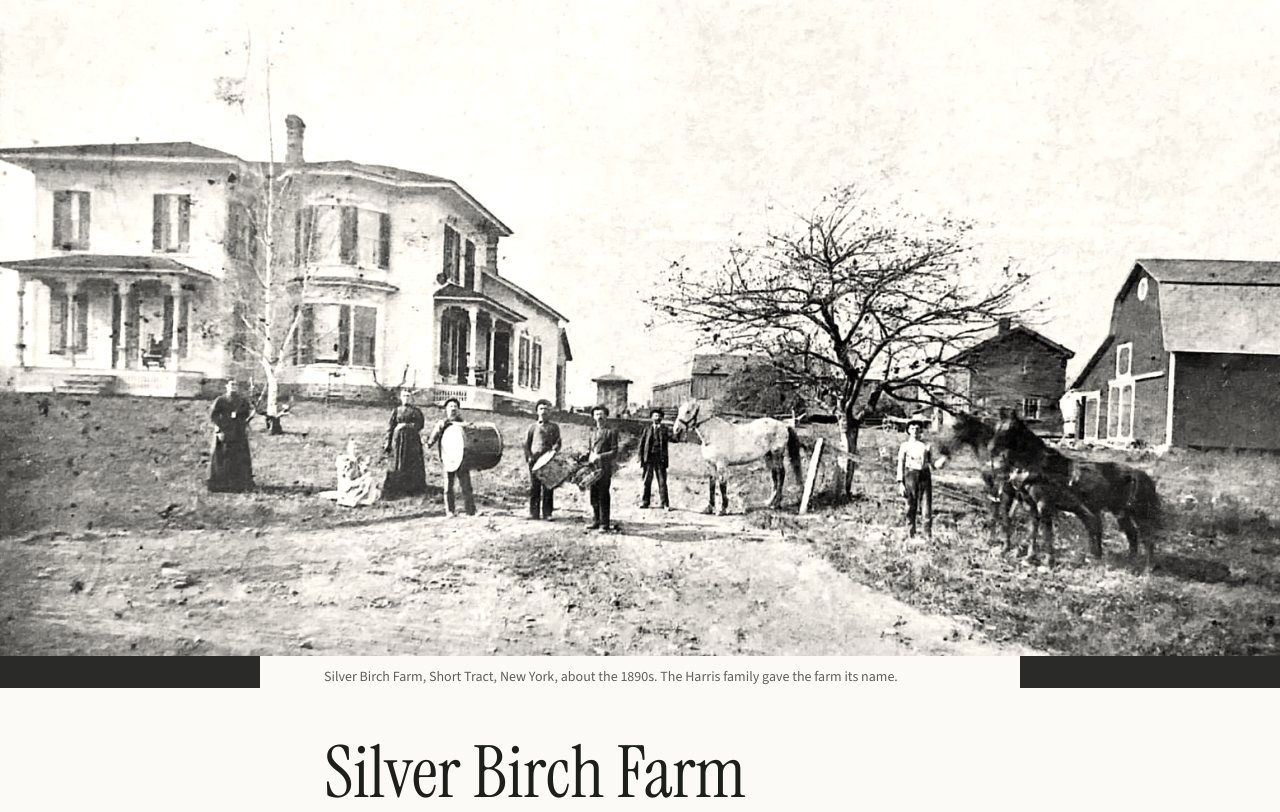
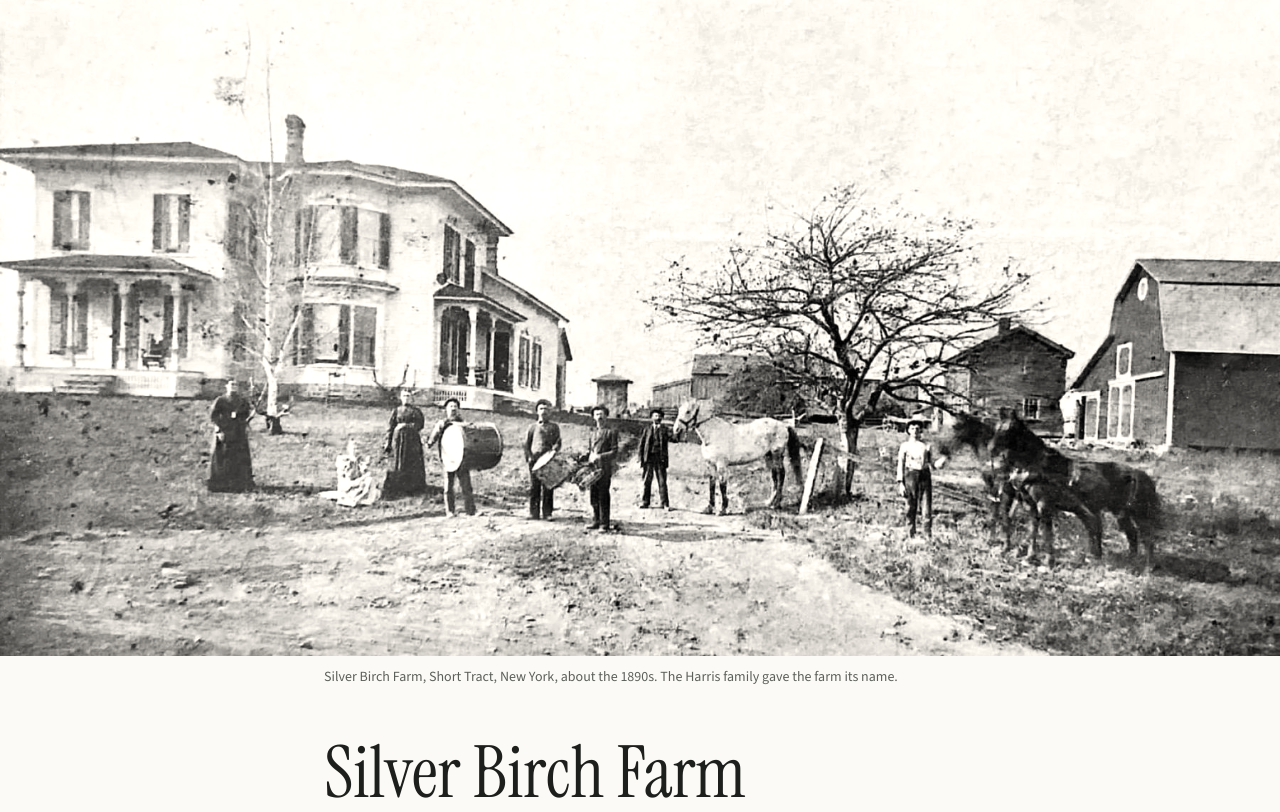
Before and after one commit to silverbirchfarm/silverbirchfarm.github.io, a plain HTML site: page index.html in a window 1280 px wide. Shown: the top 812 px of the page. Drawn offline with nearby package versions, Linux system fonts and the light colour scheme.

Commit message:
Remove dark bars beside the caption
Co-Authored-By: Claude Opus 5.5 <noreply@anthropic.com>
Claude-Session: https://claude.ai/code/session_015irgMBvtfrKELGG2jVQBPk

```diff
--- a/index.html
+++ b/index.html
@@ -45,7 +45,7 @@ LAYOUT: photo first, the name below it, then the links, then the letter signup
 :root[data-theme=light]{color-scheme:light}:root[data-theme=dark]{color-scheme:dark}
 *{box-sizing:border-box;min-width:0}
 body{margin:0;background:var(--bg);color:var(--ink);font:17px/1.55 "Source Sans 3",system-ui,sans-serif;overflow-x:clip}
-.photo{margin:0;background:#2a2a28}
+.photo{margin:0}
 .photo img{display:block;width:100%;height:auto;max-height:82vh;object-fit:cover;object-position:50% 55%;filter:sepia(.12) contrast(1.02)}
 .photo figcaption{background:var(--bg);color:var(--soft);font-size:14px;padding:10px max(5vw,20px) 0;max-width:760px;margin:0 auto}
 main{max-width:760px;margin:0 auto;padding:clamp(24px,4vw,48px) max(5vw,20px) 40px}
```
